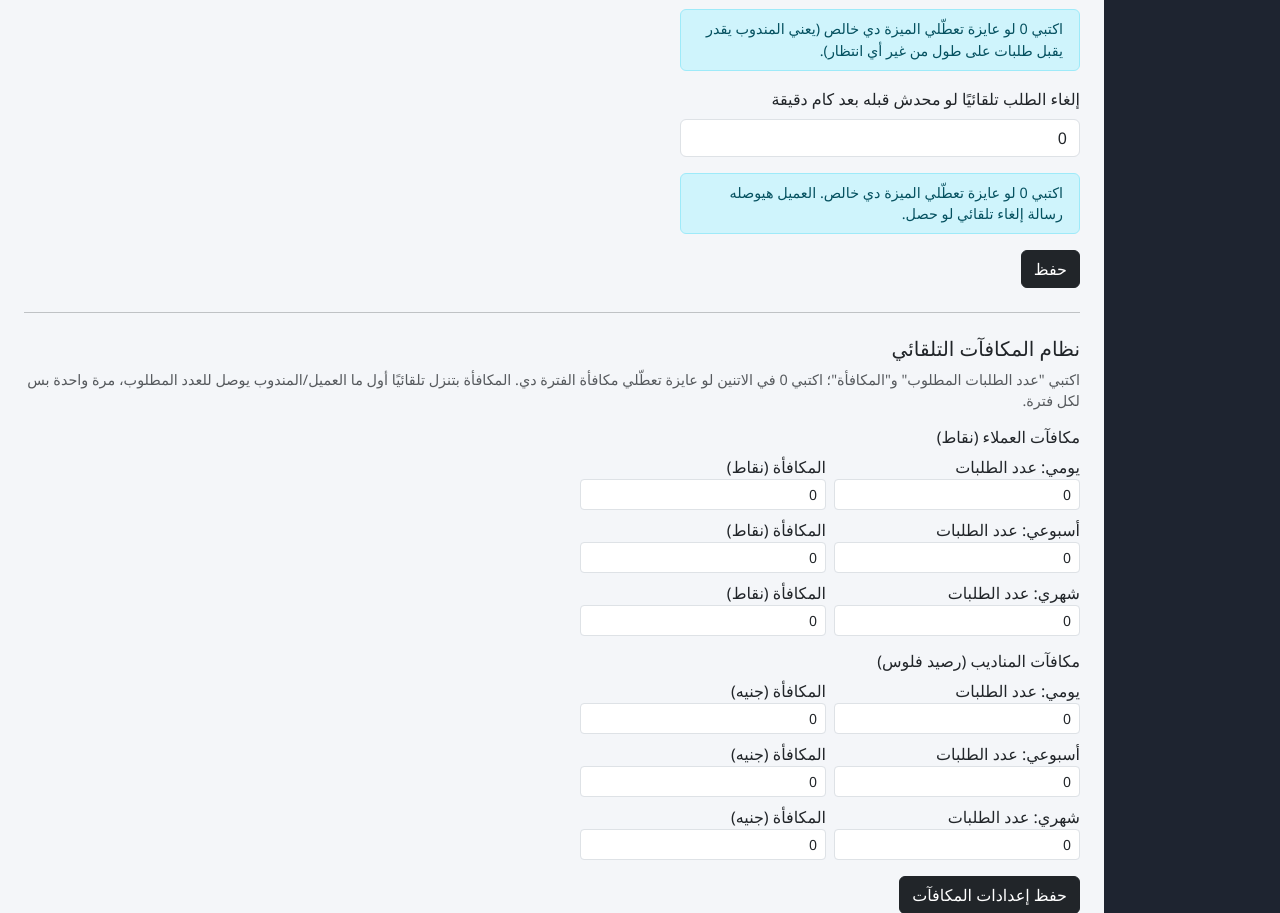
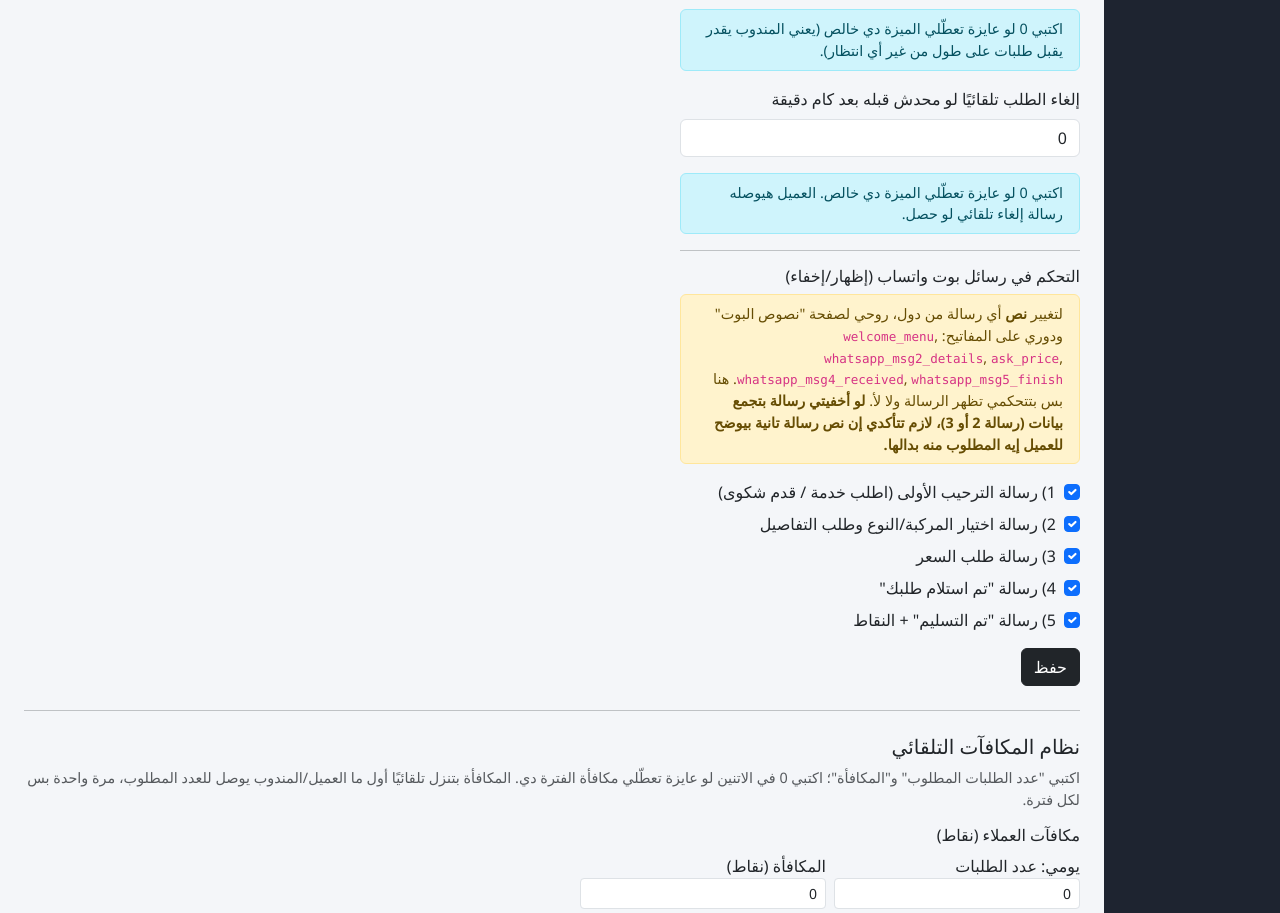
Before and after one commit to moaburahma/Turbo-plus, a Flask app: page /settings in a window 1280 px wide. Shown: the part 697-1610 px from the top of the page. Run offline with Flask 3, Linux system fonts and the light colour scheme; the visitor is signed in with stand-in values (Sample User, id 1); data that the repository does not hold is empty; some libraries are stand-ins or nearby versions.

Commit message:
حظر العملاء + تحكم كامل في رسائل واتساب

```diff
--- a/app.py
+++ b/app.py
@@ -21,12 +21,13 @@ PERMISSION_KEYS = [
     "orders_view", "orders_edit", "orders_delete",
     "drivers_view", "drivers_manage", "drivers_balance", "drivers_delete",
     "complaints_view", "complaints_reply",
-    "customers_view", "customers_points", "customers_delete",
+    "customers_view", "customers_points", "customers_delete", "customers_manage",
     "reports_view",
     "settings_view",
     "telegram_groups_view",
     "messages_view",
     "broadcast_send",
+    "customers_manage",
 ]
 PERMISSION_LABELS = {
     "orders_view": "عرض صفحة الطلبات",
@@ -41,12 +42,23 @@ PERMISSION_LABELS = {
     "customers_view": "عرض صفحة العملاء",
     "customers_points": "إضافة نقاط للعملاء",
     "customers_delete": "حذف العملاء",
+    "customers_manage": "حظر/فك حظر العملاء",
     "reports_view": "عرض التقارير",
     "settings_view": "الإعدادات العامة (عمولة، حدود سعر، رصيد الشركة...)",
     "telegram_groups_view": "إدارة جروبات تليجرام",
     "messages_view": "تعديل نصوص البوت",
     "broadcast_send": "إرسال رسائل جماعية للعملاء",
+    "customers_manage": "حظر/فك حظر العملاء",
 }
+
+# مفاتيح إظهار/إخفاء كل رسالة من رسائل بوت الواتساب الخمسة (بتتحدد من صفحة الإعدادات)
+WHATSAPP_MSG_TOGGLE_KEYS = [
+    "whatsapp_show_msg1_welcome",
+    "whatsapp_show_msg2_details",
+    "whatsapp_show_msg3_price",
+    "whatsapp_show_msg4_received",
+    "whatsapp_show_msg5_finish",
+]
 
 
 class DBConnection:
@@ -347,6 +359,13 @@ def settings():
                     "ON CONFLICT (key) DO UPDATE SET value = EXCLUDED.value",
                     (key, request.form.get(key, "0"))
                 )
+            for key in WHATSAPP_MSG_TOGGLE_KEYS:
+                val = "1" if request.form.get(key) == "on" else "0"
+                conn.execute(
+                    "INSERT INTO settings (key, value) VALUES (?, ?) "
+                    "ON CONFLICT (key) DO UPDATE SET value = EXCLUDED.value",
+                    (key, val)
+                )
             conn.commit()
             flash("تم حفظ الإعدادات")
 
@@ -392,6 +411,7 @@ def settings():
     ]}
     wallet_row = conn.execute("SELECT balance FROM admin_wallet WHERE id = 1").fetchone()
     wallet_balance = round(wallet_row["balance"], 2) if wallet_row else 0
+    whatsapp_toggles = {key: setting_value(key, "1") for key in WHATSAPP_MSG_TOGGLE_KEYS}
     conn.close()
     return render_template(
         "settings.html", commission=commission, points=points,
@@ -399,7 +419,7 @@ def settings():
         min_price_individual=min_price_individual, min_price_packages=min_price_packages,
         driver_accept_cooldown_minutes=driver_accept_cooldown_minutes, wallet_balance=wallet_balance,
         order_auto_cancel_minutes=order_auto_cancel_minutes,
-        reward=reward_values
+        reward=reward_values, whatsapp_toggles=whatsapp_toggles
     )
 
 # ============ نصوص البوت ============
@@ -695,6 +715,19 @@ def delete_customer(customer_id):
     return redirect(url_for("customers"))
 
 
+@app.route("/customers/<int:customer_id>/toggle_block", methods=["POST"])
+@permission_required("customers_manage")
+def toggle_block_customer(customer_id):
+    conn = get_db()
+    customer = conn.execute("SELECT * FROM customers WHERE id = ?", (customer_id,)).fetchone()
+    new_status = 0 if customer["is_blocked"] else 1
+    conn.execute("UPDATE customers SET is_blocked = ? WHERE id = ?", (new_status, customer_id))
+    conn.commit()
+    conn.close()
+    flash("تم حظر العميل" if new_status else "تم فك حظر العميل")
+    return redirect(url_for("customers"))
+
+
 @app.route("/customers/<int:customer_id>/add_points", methods=["POST"])
 @permission_required("customers_points")
 def add_customer_points(customer_id):
--- a/telegram_bot.py
+++ b/telegram_bot.py
@@ -91,6 +91,8 @@ async def button_handler(update: Update, context: ContextTypes.DEFAULT_TYPE):
 
     chat_id = str(query.message.chat_id)
     customer = core.get_or_create_customer(chat_id, "telegram")
+    if customer.get("is_blocked"):
+        return
     individual_enabled, packages_enabled = get_order_options()
 
     if data == "start_order":
@@ -148,6 +150,8 @@ async def text_handler(update: Update, context: ContextTypes.DEFAULT_TYPE):
     try:
         chat_id = str(update.effective_chat.id)
         customer = core.get_or_create_customer(chat_id, "telegram")
+        if customer.get("is_blocked"):
+            return
         state = customer["state"]
         text_body = update.message.text.strip()
 
--- a/templates/settings.html
+++ b/templates/settings.html
@@ -36,6 +36,34 @@
     <input class="form-control mb-3" name="order_auto_cancel_minutes" value="{{ order_auto_cancel_minutes }}">
     <div class="alert alert-info py-2" style="font-size: 0.9rem;">
         اكتبي 0 لو عايزة تعطّلي الميزة دي خالص. العميل هيوصله رسالة إلغاء تلقائي لو حصل.
+    </div>
+
+    <hr>
+    <h6>التحكم في رسائل بوت واتساب (إظهار/إخفاء)</h6>
+    <div class="alert alert-warning py-2" style="font-size: 0.9rem;">
+        لتغيير <b>نص</b> أي رسالة من دول، روحي لصفحة "نصوص البوت" ودوري على المفاتيح: <code>welcome_menu</code>,
+        <code>whatsapp_msg2_details</code>, <code>ask_price</code>, <code>whatsapp_msg4_received</code>, <code>whatsapp_msg5_finish</code>.
+        هنا بس بتتحكمي تظهر الرسالة ولا لأ. <b>لو أخفيتي رسالة بتجمع بيانات (رسالة 2 أو 3)، لازم تتأكدي إن نص رسالة تانية بيوضح للعميل إيه المطلوب منه بدالها.</b>
+    </div>
+    <div class="form-check mb-2">
+        <input class="form-check-input" type="checkbox" name="whatsapp_show_msg1_welcome" id="wm1" {% if whatsapp_toggles.whatsapp_show_msg1_welcome == '1' %}checked{% endif %}>
+        <label class="form-check-label" for="wm1">1) رسالة الترحيب الأولى (اطلب خدمة / قدم شكوى)</label>
+    </div>
+    <div class="form-check mb-2">
+        <input class="form-check-input" type="checkbox" name="whatsapp_show_msg2_details" id="wm2" {% if whatsapp_toggles.whatsapp_show_msg2_details == '1' %}checked{% endif %}>
+        <label class="form-check-label" for="wm2">2) رسالة اختيار المركبة/النوع وطلب التفاصيل</label>
+    </div>
+    <div class="form-check mb-2">
+        <input class="form-check-input" type="checkbox" name="whatsapp_show_msg3_price" id="wm3" {% if whatsapp_toggles.whatsapp_show_msg3_price == '1' %}checked{% endif %}>
+        <label class="form-check-label" for="wm3">3) رسالة طلب السعر</label>
+    </div>
+    <div class="form-check mb-2">
+        <input class="form-check-input" type="checkbox" name="whatsapp_show_msg4_received" id="wm4" {% if whatsapp_toggles.whatsapp_show_msg4_received == '1' %}checked{% endif %}>
+        <label class="form-check-label" for="wm4">4) رسالة "تم استلام طلبك"</label>
+    </div>
+    <div class="form-check mb-3">
+        <input class="form-check-input" type="checkbox" name="whatsapp_show_msg5_finish" id="wm5" {% if whatsapp_toggles.whatsapp_show_msg5_finish == '1' %}checked{% endif %}>
+        <label class="form-check-label" for="wm5">5) رسالة "تم التسليم" + النقاط</label>
     </div>
 
     <button class="btn btn-dark">حفظ</button>
```
Also changed, not shown: core.py (+10 -13 lines), templates/customers.html (+9 -3 lines), whatsapp_webhook.py (+38 -20 lines).
